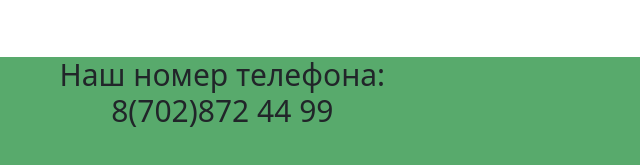
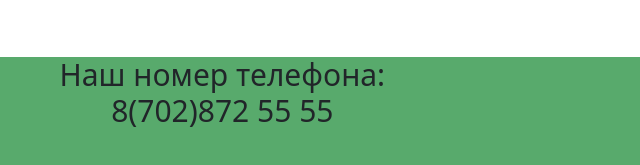
Before and after one commit to baysangur095/se_perfumes, a plain HTML site: page проект.html in a window 1280 px wide. Shown: the part 3178-3343 px from the top of the page, 0-640 px from the left. Drawn offline with nearby package versions, Linux system fonts and the light colour scheme.

Commit message:
поменял номер

```diff
--- a/проект.html
+++ b/проект.html
@@ -118,7 +118,7 @@
     <footer>
         <div class="content">
             <div class="text">
-                <h1 style="font-size: 30px;" >Наш номер телефона: 8(702)872 44 99</h1>
+                <h1 style="font-size: 30px;" >Наш номер телефона: 8(702)872 55 55</h1>
 
             </div>
         </div>
```
Also changed, not shown: all_sales.html (+1 -1 lines), new_product.html (+1 -1 lines).
